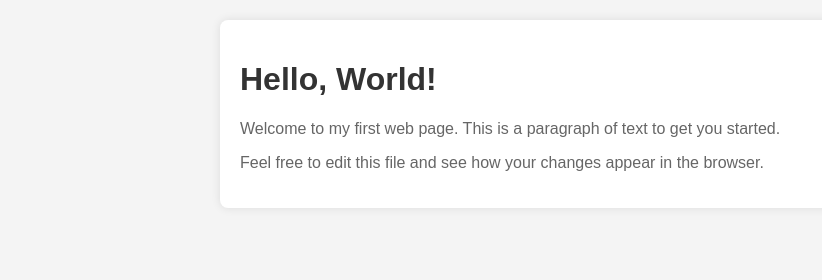
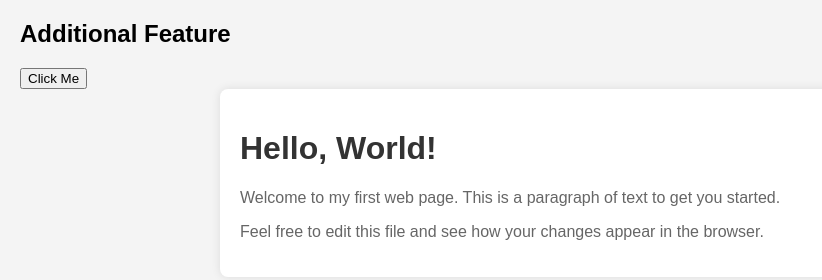
Before and after one commit to tariqbhuttobhutto/Python_Code_HelloWorld, a plain HTML site: page index.html in a window 1280 px wide. Shown: the whole page, without its empty margins (0-822 px from the left). Drawn offline with Linux system fonts and the light colour scheme.

Commit message:
added new features

```diff
--- a/index.html
+++ b/index.html
@@ -26,6 +26,8 @@
         }
     </style>
 </head>
+<h2>Additional Feature</h2>
+<button onclick="alert('Button clicked!')">Click Me</button>
 <body>
     <div class="container">
         <h1>Hello, World!</h1>
```
